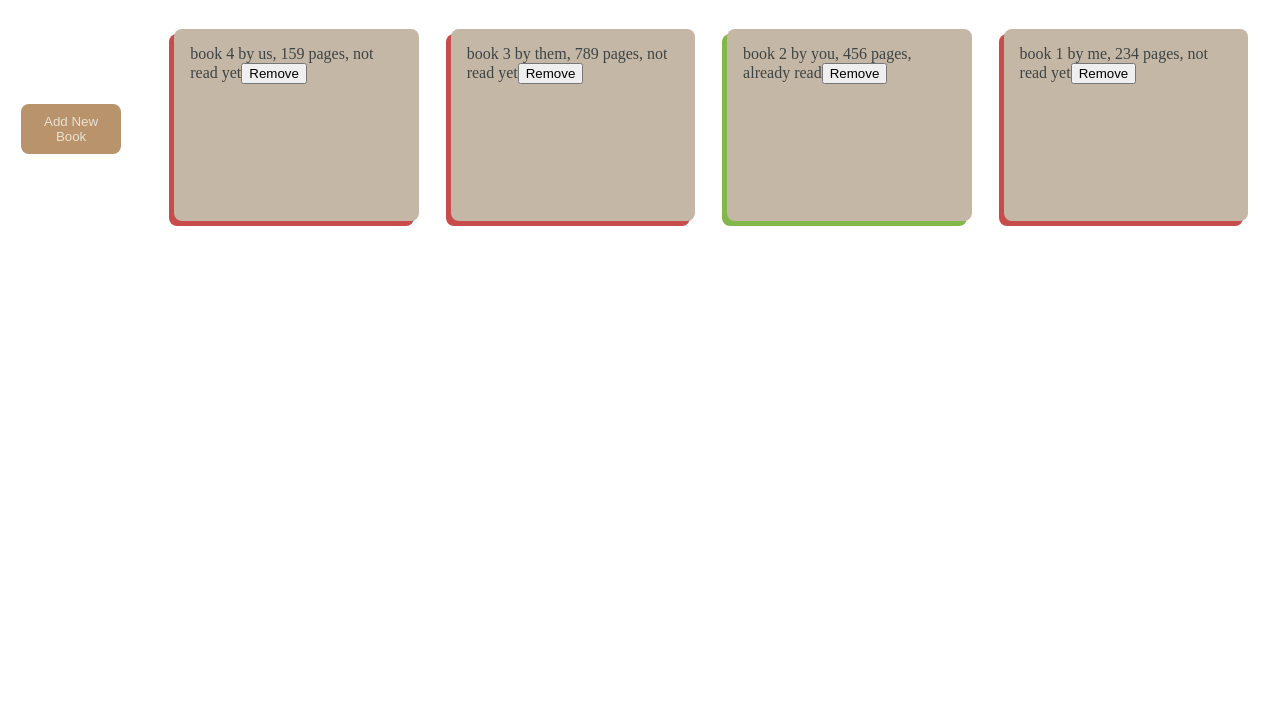
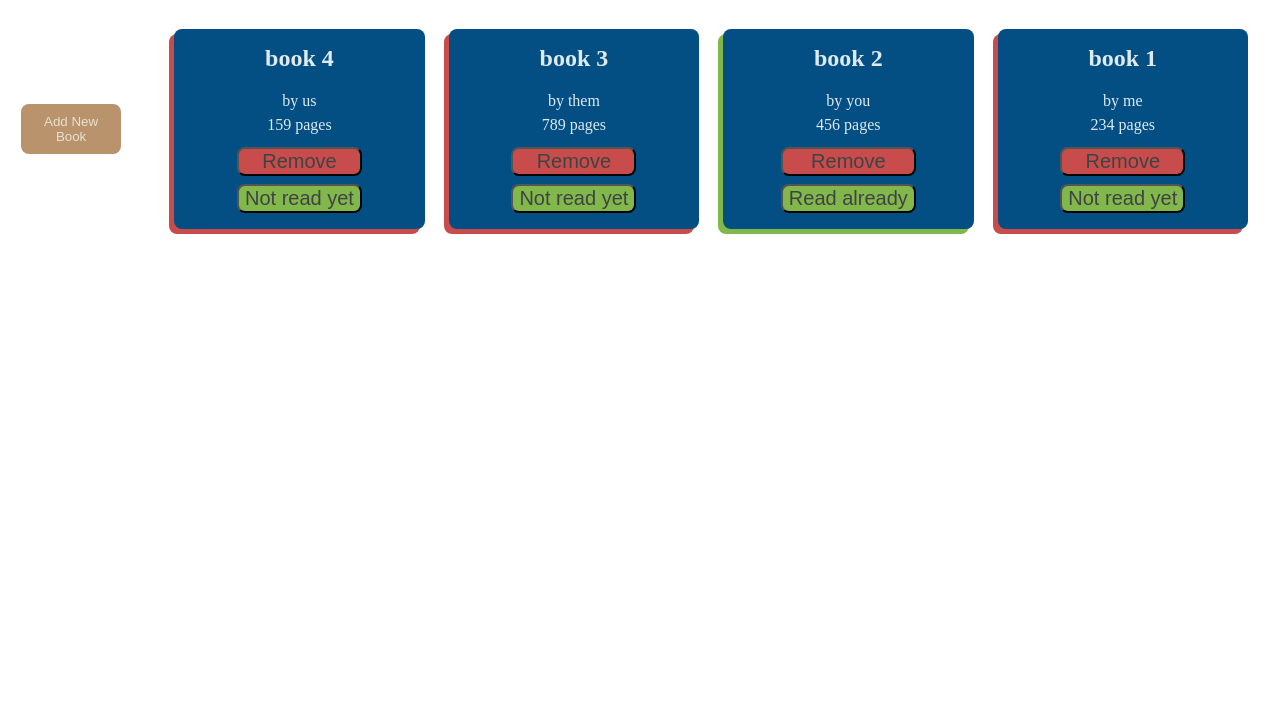
Before and after one commit to ChickenTendy80/odin-library-JS, a plain HTML site: page index.html in a window 1280 px wide. Shown: the part 99-800 px from the top of the page. Drawn offline with Linux system fonts and the light colour scheme.

Commit message:
finished adding all functionality and updated some visuals in css

```diff
--- a/script.js
+++ b/script.js
@@ -2,10 +2,8 @@ const myLibrary = [];
 
 const showButton = document.getElementById("showDialog");
 const newBook = document.getElementById("newBook");
-const tempName = newBook.querySelector("name");
-const tempAuthor = newBook.querySelector("author");
-const tempPages = newBook.querySelector("pages");
 const confirmBtn = newBook.querySelector("#confirmBtn");
+const removeBtn = document.querySelector(".remove");
 
 function Book(name, author, pages) {
   // the constructor...
@@ -24,23 +22,6 @@ function Book(name, author, pages) {
 
 }
 
-function addCard(cardContainer, book){
-    const bookDiv = document.createElement("div");
-    const removeButton = document.createElement("button");
-
-    bookDiv.classList.add("card");
-    bookDiv.textContent = book.info();
-    if(book.read){
-        bookDiv.style.boxShadow = "-5px 5px #82b74b";
-    }
-
-    removeButton.textContent = "Remove";
-    removeButton.classList.add("remove");
-    bookDiv.appendChild(removeButton);
-
-    cardContainer.appendChild(bookDiv);
-}
-
 function addBookToLibrary(Book) {
   // take params, create a book then store it in the array
     myLibrary.unshift(Book);
@@ -49,12 +30,61 @@ function addBookToLibrary(Book) {
 function showLibrary(){
     const cardContainer = document.querySelector(".card-container");
     cardContainer.replaceChildren();
-    for(let i = 0; i < myLibrary.length; i++){
-        if(myLibrary[i].name !== null){
-            //console.log(myLibrary[i].info());
-            addCard(cardContainer, myLibrary[i]);
+
+    myLibrary.forEach((book) => {
+        const card = document.createElement("div");
+        card.classList.add("card");
+
+        const name = document.createElement("h2");
+        name.classList.add("name");
+        name.textContent = book.name;
+
+        const author = document.createElement("p");
+        author.classList.add("author");
+        author.textContent = `by ${book.author}` ;
+
+        const page = document.createElement("p");
+        page.classList.add("pages");
+        page.textContent = `${book.pages} pages`;
+
+        if(book.read){
+            card.style.boxShadow = "-5px 5px #82b74b";
         }
-    }
+
+        const removeBtn = document.createElement("button");
+        removeBtn.classList.add("remove");
+        removeBtn.textContent = "Remove";
+        removeBtn.addEventListener("click", () => {
+            const index = myLibrary.findIndex(b => b.id === book.id);
+            if(index !== -1){
+                myLibrary.splice(index, 1);
+                showLibrary();
+            }
+        });
+
+        const isReadBtn = document.createElement("button");
+        isReadBtn.classList.add("isRead");
+        isReadBtn.textContent = "Not read yet";
+        if(book.read){
+            card.style.boxShadow = "-5px 5px #82b74b";
+            isReadBtn.textContent = "Read already";
+        }
+        isReadBtn.addEventListener("click", () =>{
+            book.read = true;
+            card.style.boxShadow = "-5px 5px #82b74b";
+            isReadBtn.textContent = "Read already";
+            showLibrary();
+        });
+
+        card.appendChild(name);
+        card.appendChild(author);
+        card.appendChild(page);
+        card.appendChild(removeBtn);
+        card.appendChild(isReadBtn);
+
+
+        cardContainer.appendChild(card);
+    })
 }
 
 let bookOne = new Book("book 1", "me", 234);
@@ -77,14 +107,35 @@ showButton.addEventListener("click", () => {
 
 newBook.addEventListener("close", (e) => {
     e.preventDefault();
-    dialog.close();
+    newBook.close();
 });
 
-newBook.addEventListener("click", (event) => {
-  event.preventDefault(); // We don't want to submit this fake form
-  console.log("selected!");
-  let newBook = new Book(tempName, tempAuthor, tempPages);
-  addBookToLibrary(newBook);
-  showLibrary();
-  dialog.close();
+confirmBtn.addEventListener("click", (event) => {
+    event.preventDefault(); // We don't want to submit this fake form
+
+    const nameInput = newBook.querySelector("#name");
+    const authorInput = newBook.querySelector("#author");
+    const pageInput = newBook.querySelector("#page");
+
+    const nameValue = nameInput.value;
+    const authorValue = authorInput.value;
+    const pageValue = pageInput.value;
+
+    //console.log(nameValue);
+
+    if(nameValue && authorValue && pageValue){
+        const tempBook = new Book(nameValue,authorValue,pageValue);
+        //console.log(tempBook);
+        addBookToLibrary(tempBook);
+        showLibrary();
+
+        //disable dialog box and clear the form
+        newBook.close();
+        document.getElementById("name").value = "";
+        document.getElementById("author").value = "";
+        document.getElementById("page").value = "";
+    }
+    else{
+        alert("Please fill the book data");
+    }
 });
--- a/style.css
+++ b/style.css
@@ -14,8 +14,8 @@ body{
 .header{
     grid-column: 1/3;
     grid-row: 1;
-    background-color: #b9936c;
-    color: #e6e2d3;
+    background-color: #deeaee;
+    color: #405d27;
     text-align: center;
     vertical-align: middle;
     line-height: 300%;
@@ -42,15 +42,43 @@ body{
     grid-row: 2/4;
     display: grid;
     grid-template-columns: 1fr 1fr 1fr 1fr;
-    grid-template-rows: repeat(auto-fit, minmax(1fr, 300px));
-    gap: 32px;
+    grid-template-rows: 1fr;
+    gap: 24px;
+    justify-content: stretch;
 }
 
 .card{
     border-radius: 8px;
     padding: 16px;
-    background-color: #c4b7a6;
+    background-color: #034f84;
+    color: #deeaee;
+    height: 200px;
+    box-shadow: #c94c4c -5px 5px;
+    display: grid;
+    grid-template-rows: 2fr 1fr 1fr 1fr 1fr;
+    justify-content: center;
+}
+
+.name,
+.pages,
+.author{
+    text-align: center;
+}
+
+.remove,
+.isRead{
+    margin-top: 8px;
+    border-radius: 8px;
+    font-size: 1.25em;
+    max-width: 300px;
+}
+
+.isRead{
+    background-color: #82b74b;
     color: #3e4444;
-    height: 30%;
-    box-shadow: #c94c4c -5px 5px;
 }
+
+.remove{
+    background-color:#c94c4c;
+    color:#3e4444;
+}
```
Also changed, not shown: 1 other file.
